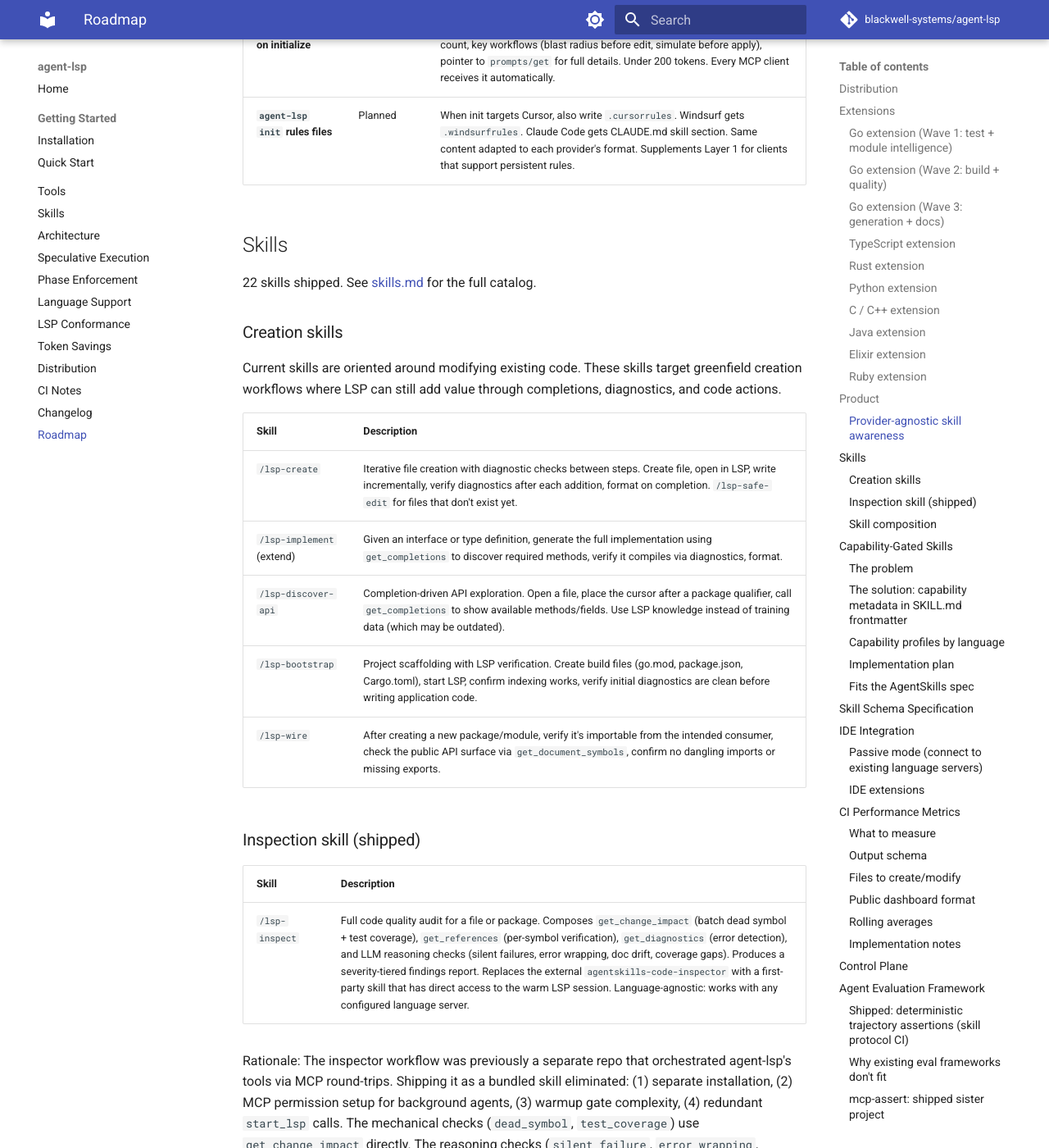
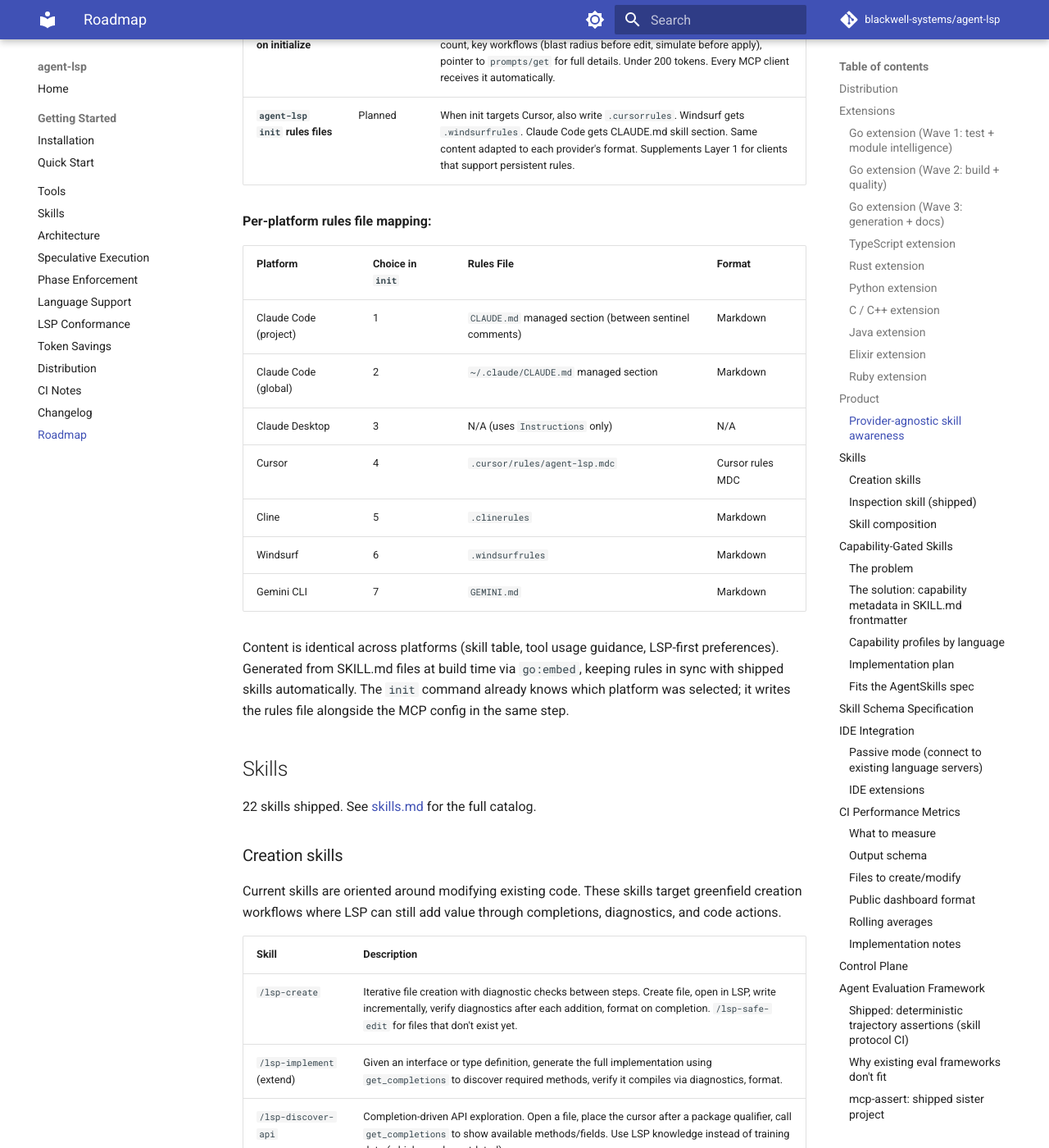
Before and after one commit to blackwell-systems/agent-lsp, an MkDocs documentation site: the page built from docs/roadmap.md, in a window 1280 px wide and 1400 px high, scrolled down 5927 px. Shown: the whole window at 82% size. Built offline with MkDocs 1.6.1 and Material for MkDocs 9.7.7, drawn with Linux system fonts in a browser that asks for light colours; comment, search, counter and statistics services are not loaded.

Commit message:
roadmap: add per-platform rules file mapping for init

```diff
--- a/docs/roadmap.md
+++ b/docs/roadmap.md
@@ -148,6 +148,20 @@
 |---------|--------|-------------|
 | **`Instructions` on initialize** | Planned | Set `ServerOptions.Instructions` with condensed skill overview: tool count, key workflows (blast radius before edit, simulate before apply), pointer to `prompts/get` for full details. Under 200 tokens. Every MCP client receives it automatically. |
 | **`agent-lsp init` rules files** | Planned | When init targets Cursor, also write `.cursorrules`. Windsurf gets `.windsurfrules`. Claude Code gets CLAUDE.md skill section. Same content adapted to each provider's format. Supplements Layer 1 for clients that support persistent rules. |
+
+**Per-platform rules file mapping:**
+
+| Platform | Choice in `init` | Rules File | Format |
+|----------|-----------------|------------|--------|
+| Claude Code (project) | 1 | `CLAUDE.md` managed section (between sentinel comments) | Markdown |
+| Claude Code (global) | 2 | `~/.claude/CLAUDE.md` managed section | Markdown |
+| Claude Desktop | 3 | N/A (uses `Instructions` only) | N/A |
+| Cursor | 4 | `.cursor/rules/agent-lsp.mdc` | Cursor rules MDC |
+| Cline | 5 | `.clinerules` | Markdown |
+| Windsurf | 6 | `.windsurfrules` | Markdown |
+| Gemini CLI | 7 | `GEMINI.md` | Markdown |
+
+Content is identical across platforms (skill table, tool usage guidance, LSP-first preferences). Generated from SKILL.md files at build time via `go:embed`, keeping rules in sync with shipped skills automatically. The `init` command already knows which platform was selected; it writes the rules file alongside the MCP config in the same step.
 
 ## Skills
 
```
